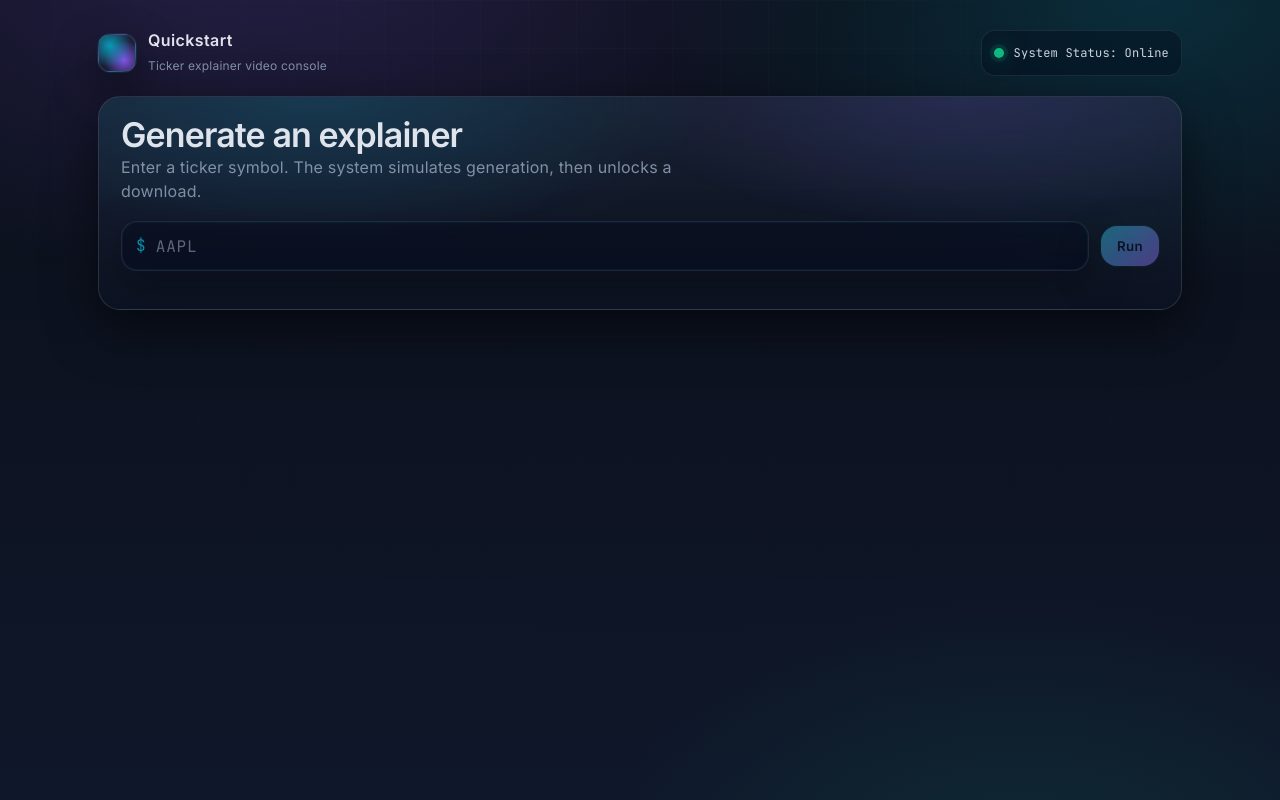
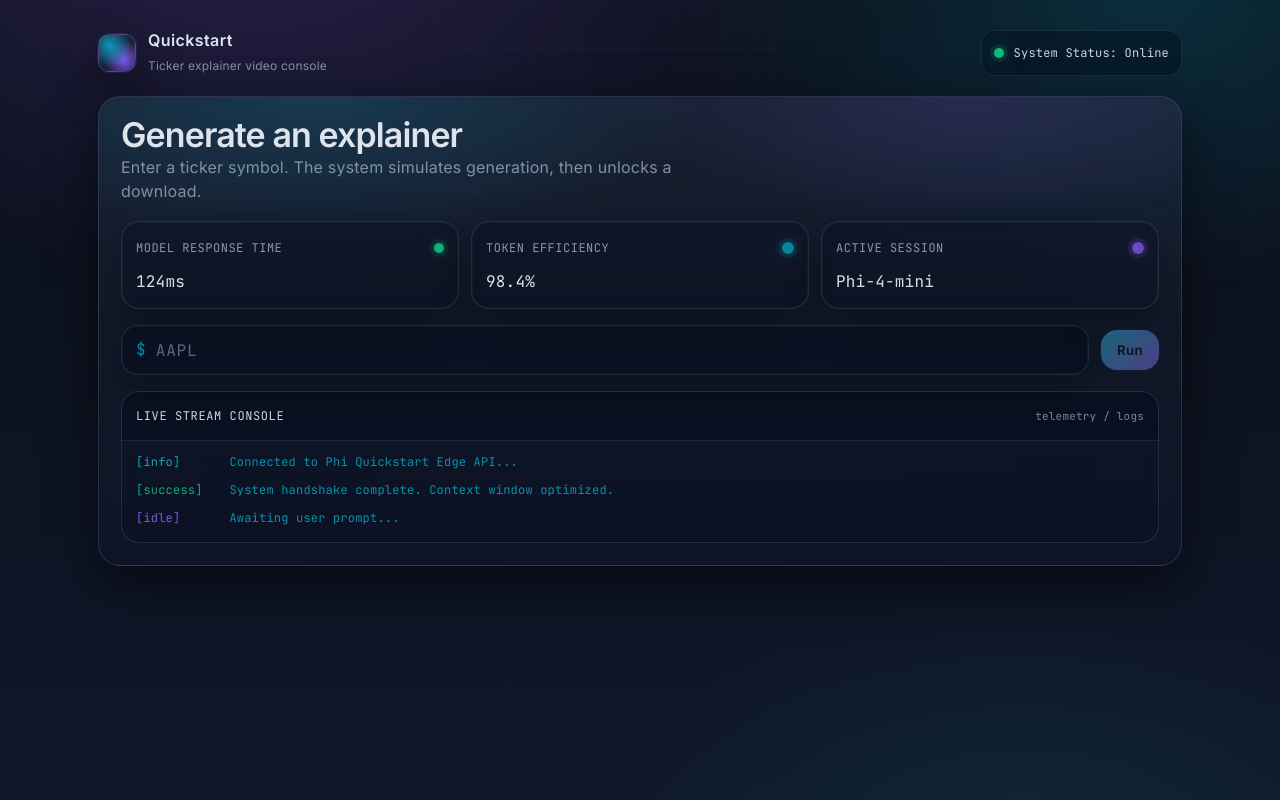
Before and after one commit to neo-jonathann/quickstart, a React (Vite) app: page / in a window 1280 px wide. Built offline with nearby package versions, Linux system fonts and the light colour scheme.

Commit message:
further beautifying UI

```diff
--- a/src/App.css
+++ b/src/App.css
@@ -110,6 +110,178 @@
   gap: 8px;
   text-align: left;
   margin-bottom: 18px;
+}
+
+.metrics {
+  position: relative;
+  display: grid;
+  grid-template-columns: repeat(3, 1fr);
+  gap: 12px;
+  margin-bottom: 16px;
+  animation: fadeUp 260ms ease-out both;
+}
+
+.metricCard {
+  border-radius: 18px;
+  border: 1px solid rgba(148, 163, 184, 0.18);
+  background: rgba(2, 6, 23, 0.26);
+  padding: 14px 14px;
+  backdrop-filter: blur(12px);
+  -webkit-backdrop-filter: blur(12px);
+  box-shadow:
+    inset 0 0 0 1px rgba(6, 182, 212, 0.06),
+    0 16px 44px rgba(0, 0, 0, 0.32);
+}
+
+.metricTop {
+  display: flex;
+  align-items: center;
+  justify-content: space-between;
+  gap: 10px;
+}
+
+.metricLabel {
+  font-family: var(--mono);
+  font-size: 12px;
+  color: rgba(148, 163, 184, 0.92);
+  letter-spacing: 0.5px;
+  text-transform: uppercase;
+}
+
+.metricValue {
+  margin-top: 10px;
+  font-family: var(--mono);
+  font-size: 16px;
+  color: rgba(226, 232, 240, 0.96);
+}
+
+.pulseDot {
+  width: 10px;
+  height: 10px;
+  border-radius: 999px;
+  background: var(--emerald);
+  box-shadow:
+    0 0 0 4px rgba(16, 185, 129, 0.12),
+    0 0 22px rgba(16, 185, 129, 0.55);
+  animation: pulse 1200ms ease-in-out infinite;
+}
+
+.metricIcon {
+  width: 12px;
+  height: 12px;
+  border-radius: 6px;
+  background: rgba(148, 163, 184, 0.18);
+  box-shadow: 0 0 0 4px rgba(148, 163, 184, 0.08);
+}
+
+.metricIcon.cyan {
+  background: rgba(6, 182, 212, 0.7);
+  box-shadow:
+    0 0 0 4px rgba(6, 182, 212, 0.12),
+    0 0 18px rgba(6, 182, 212, 0.35);
+}
+
+.metricIcon.violet {
+  background: rgba(139, 92, 246, 0.75);
+  box-shadow:
+    0 0 0 4px rgba(139, 92, 246, 0.12),
+    0 0 18px rgba(139, 92, 246, 0.32);
+}
+
+.console {
+  position: relative;
+  margin-top: 16px;
+  border-radius: 18px;
+  border: 1px solid rgba(148, 163, 184, 0.18);
+  background: rgba(2, 6, 23, 0.15);
+  overflow: hidden;
+  animation: fadeUp 260ms ease-out both;
+}
+
+.consoleHeader {
+  display: flex;
+  align-items: baseline;
+  justify-content: space-between;
+  gap: 12px;
+  padding: 12px 14px;
+  border-bottom: 1px solid rgba(148, 163, 184, 0.14);
+  background: rgba(2, 6, 23, 0.25);
+}
+
+.consoleTitle {
+  font-family: var(--mono);
+  font-size: 12px;
+  letter-spacing: 0.6px;
+  text-transform: uppercase;
+  color: rgba(226, 232, 240, 0.92);
+}
+
+.consoleHint {
+  font-family: var(--mono);
+  font-size: 11px;
+  color: rgba(148, 163, 184, 0.8);
+}
+
+.consoleBody {
+  padding: 12px 14px 14px;
+  display: flex;
+  flex-direction: column;
+  gap: 8px;
+  font-family: var(--mono);
+  font-size: 12px;
+  line-height: 1.65;
+  color: rgba(6, 182, 212, 0.78);
+  max-height: 180px;
+  overflow: auto;
+}
+
+.logLine {
+  white-space: pre-wrap;
+}
+
+.logLevel {
+  display: inline-block;
+  width: 86px;
+  color: rgba(148, 163, 184, 0.9);
+}
+
+.logLevel.success {
+  color: rgba(16, 185, 129, 0.9);
+}
+
+.logLevel.info {
+  color: rgba(6, 182, 212, 0.9);
+}
+
+.logLevel.idle {
+  color: rgba(139, 92, 246, 0.9);
+}
+
+.logLevel.error {
+  color: rgba(248, 113, 113, 0.9);
+}
+
+@keyframes fadeUp {
+  0% {
+    opacity: 0;
+    transform: translateY(6px);
+  }
+  100% {
+    opacity: 1;
+    transform: translateY(0);
+  }
+}
+
+@keyframes pulse {
+  0%,
+  100% {
+    opacity: 0.7;
+    transform: scale(0.92);
+  }
+  50% {
+    opacity: 1;
+    transform: scale(1);
+  }
 }
 
 .title {
@@ -410,6 +582,9 @@
     flex-direction: column;
     align-items: flex-start;
   }
+  .metrics {
+    grid-template-columns: 1fr;
+  }
   .commandRow {
     grid-template-columns: 1fr;
   }
--- a/src/App.tsx
+++ b/src/App.tsx
@@ -50,6 +50,30 @@ function App() {
             Enter a ticker symbol. The system simulates generation, then unlocks a download.
           </p>
         </div>
+
+        <section className="metrics" aria-label="System metrics">
+          <div className="metricCard">
+            <div className="metricTop">
+              <div className="metricLabel">Model Response Time</div>
+              <span className="pulseDot" aria-hidden="true" />
+            </div>
+            <div className="metricValue">124ms</div>
+          </div>
+          <div className="metricCard">
+            <div className="metricTop">
+              <div className="metricLabel">Token Efficiency</div>
+              <span className="metricIcon cyan" aria-hidden="true" />
+            </div>
+            <div className="metricValue">98.4%</div>
+          </div>
+          <div className="metricCard">
+            <div className="metricTop">
+              <div className="metricLabel">Active Session</div>
+              <span className="metricIcon violet" aria-hidden="true" />
+            </div>
+            <div className="metricValue">Phi-4-mini</div>
+          </div>
+        </section>
 
         <form
           className="commandRow"
@@ -112,6 +136,43 @@ function App() {
             </a>
           </section>
         )}
+
+        <section className="console" aria-label="Live stream console">
+          <div className="consoleHeader">
+            <div className="consoleTitle">Live Stream Console</div>
+            <div className="consoleHint">telemetry / logs</div>
+          </div>
+          <div className="consoleBody">
+            <div className="logLine">
+              <span className="logLevel info">[info]</span> Connected to Phi Quickstart Edge
+              API...
+            </div>
+            <div className="logLine">
+              <span className="logLevel success">[success]</span> System handshake complete.
+              Context window optimized.
+            </div>
+            <div className="logLine">
+              <span className="logLevel idle">[idle]</span> Awaiting user prompt...
+            </div>
+            {loading && (
+              <div className="logLine">
+                <span className="logLevel info">[info]</span> Executing generation pipeline...
+              </div>
+            )}
+            {videoUrl && (
+              <div className="logLine">
+                <span className="logLevel success">[success]</span> Artifact ready. Download
+                authorized.
+              </div>
+            )}
+            {err && (
+              <div className="logLine">
+                <span className="logLevel error">[error]</span> Validation failed. Request
+                rejected.
+              </div>
+            )}
+          </div>
+        </section>
       </main>
     </div>
   )
```
